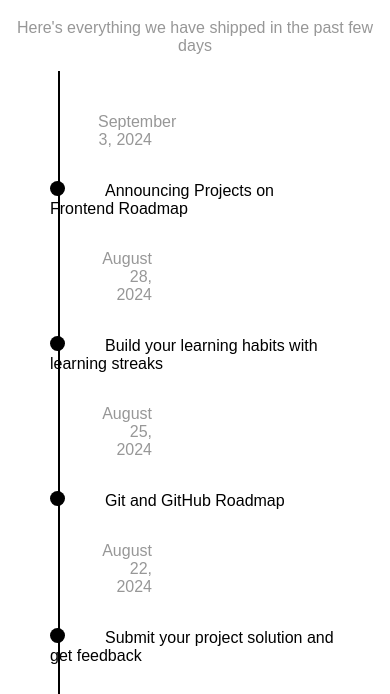
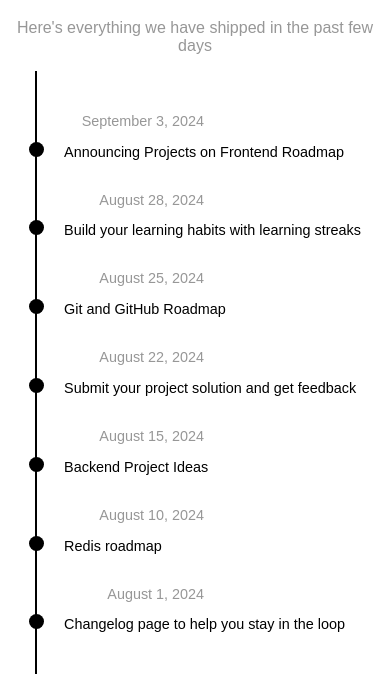
Before and after one commit to david2700/Changelog-Component, a plain HTML site: page index.html in a window 390 px wide. Shown: the part 69-763 px from the top of the page. Drawn offline with Linux system fonts and the light colour scheme.

Commit message:
Added responsiveness for smaller screens

```diff
--- a/styles.css
+++ b/styles.css
@@ -79,15 +79,35 @@ header {
 }
 
 @media (max-width: 678px) {
+
     .changelog-item {
         flex-direction: column;
+        gap: 1rem;
+        margin-right: 0;
     }
 
     .changelog-date {
-        padding: 0 3rem;
+        padding: 0 0 0 ;
+        margin-left: 25px;
+    }
+
+    .changelog-text::before {
+        margin-right: 20px;
     }
 
     .changelog-timeline::before {
         left: 50px;
     }
 }
+
+@media (max-width: 500px) {
+    .changelog-item {
+        font-size: 0.9rem;
+        margin-left: 0;
+        gap: 0.8rem;
+    }
+
+    .changelog-timeline::before {
+        left: 16px;
+    }
+}
```
